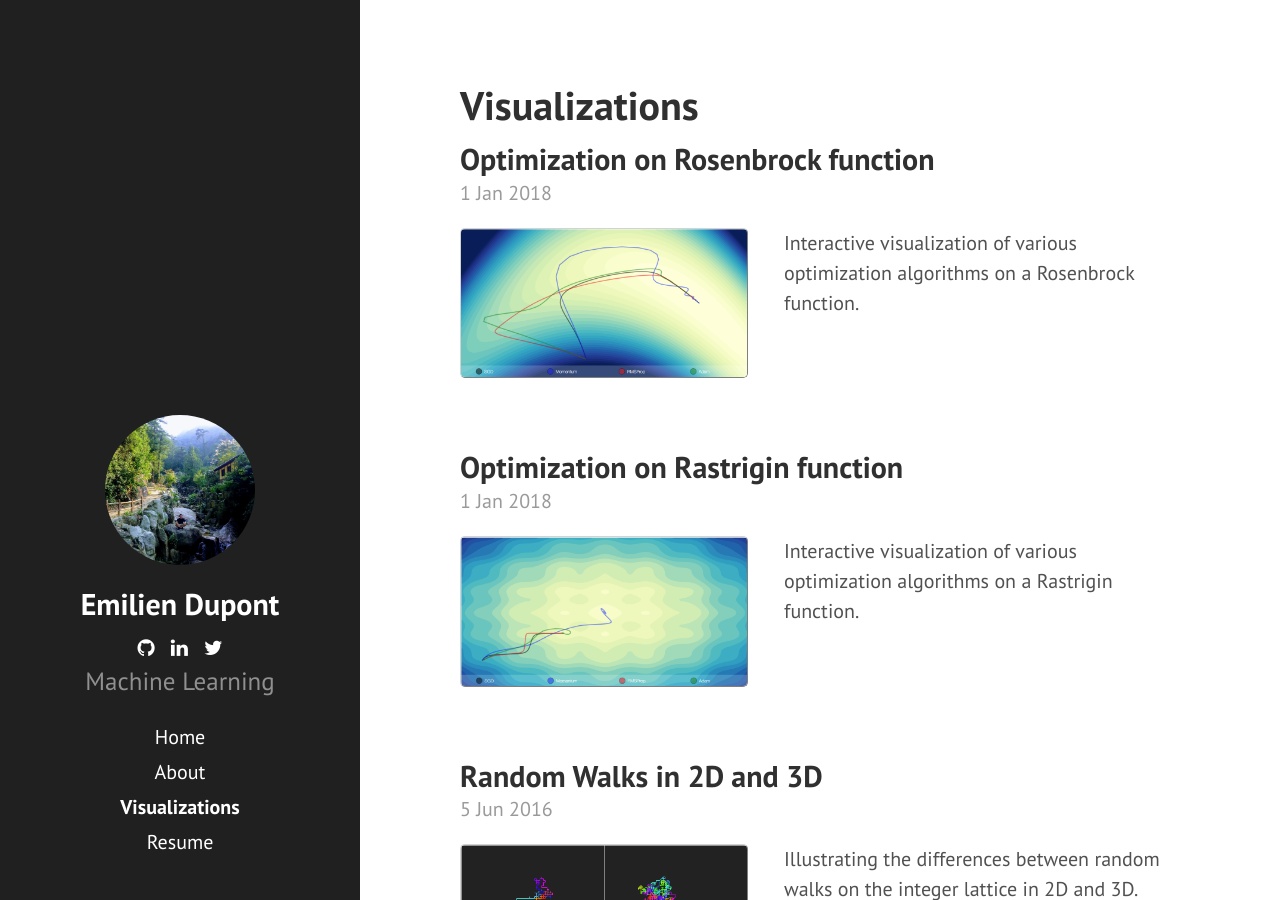
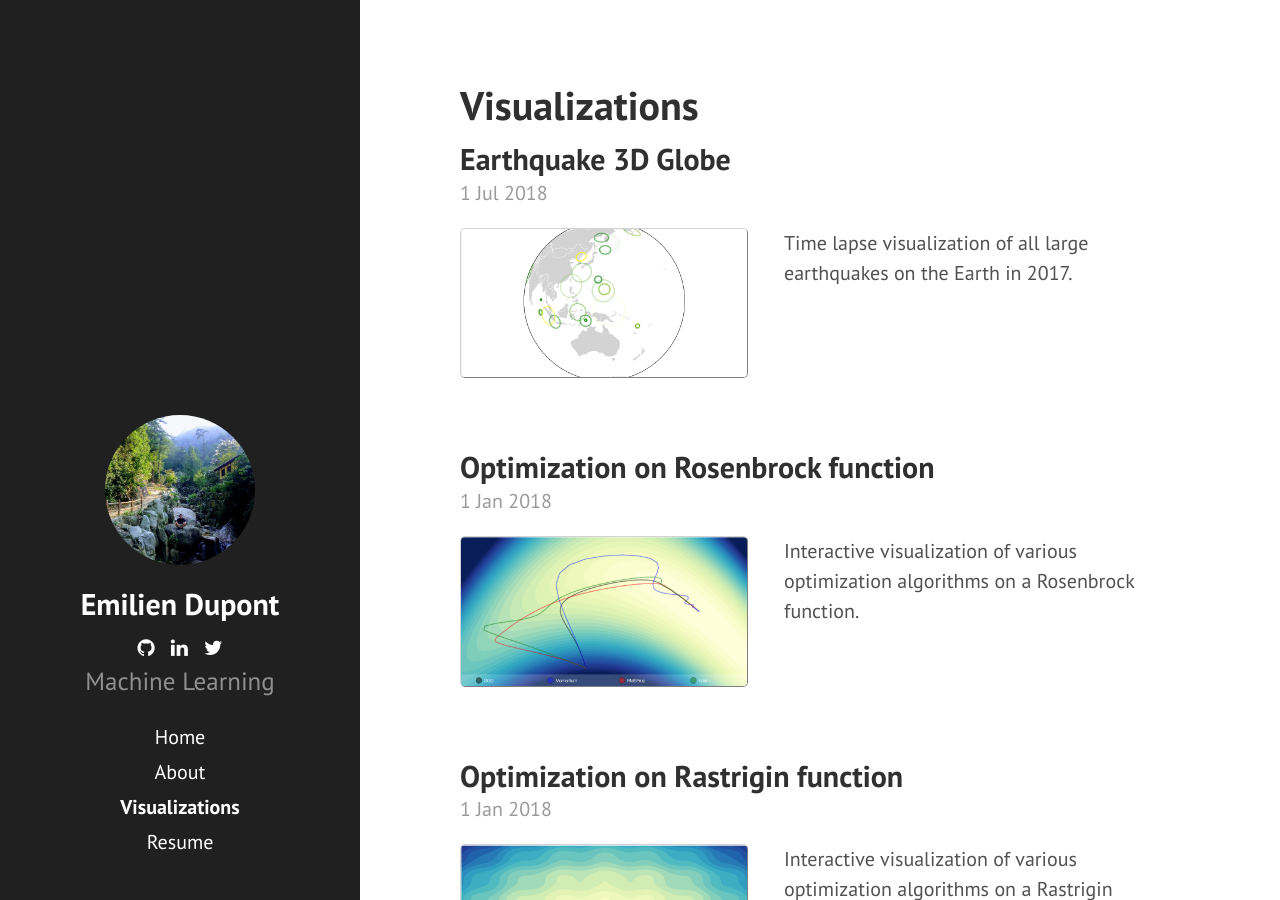
Before and after one commit to EmilienDupont/emiliendupont.github.io, a Jekyll site: the page built from visualizations.md, in a window 1280 px wide and 900 px high. Built offline with Jekyll 4.4.1, drawn with Linux system fonts in a browser that asks for light colours; nearby versions of some CDN libraries.

Commit message:
:rocket: add earthquake 3d viz

```diff
--- a/visualizations.md
+++ b/visualizations.md
@@ -2,6 +2,30 @@
 layout: page
 title: Visualizations
 ---
+
+<!-- Earthquake 3d viz -->
+<div class="post">
+  <h2 class="post-title">
+    <a href="https://emiliendupont.github.io/earthquake-3d-globe/">
+      Earthquake 3D Globe
+    </a>
+  </h2>
+
+  <span class="post-date">1 Jul 2018</span>
+  <div style="float:left; width:40%;">
+    <img src="{{ site.url }}/imgs/viz-previews/earthquake_3d.png" style="align:left; border: 1px solid #d3d3d3; border-style: outset;">
+  </div>
+
+  <div style="float:right; width:55%;">
+    Time lapse visualization of all large earthquakes on the Earth in 2017.
+  </div>
+
+</div>
+
+<div style="clear:both;">
+</div>
+&nbsp;
+
 
 <!-- Rosenbrock viz -->
 <div class="post">
```
Also changed, not shown: imgs/viz-previews/earthquake_3d.png (added).
